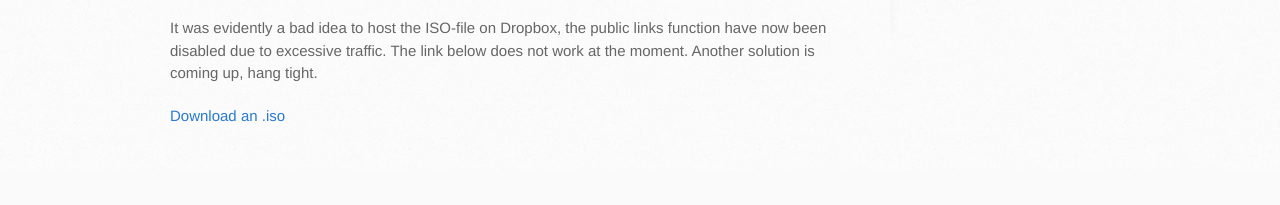
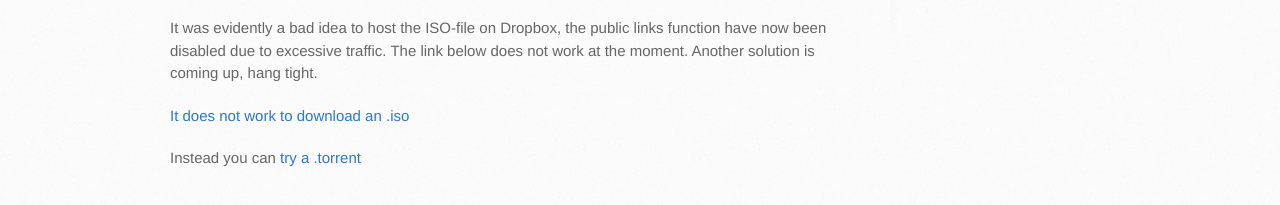
Before and after one commit to SverigeLinux/SverigeLinux.github.io, a plain HTML site: page index.html in a window 1280 px wide. Shown: the part 703-908 px from the top of the page. Before the commit the page ends 873 px from the top, so only its background shows below. Drawn offline with Linux system fonts and the light colour scheme.

Commit message:
Update index.html

```diff
--- a/index.html
+++ b/index.html
@@ -35,7 +35,8 @@
 <iframe width="560" height="315" src="https://www.youtube.com/embed/W1tT60E830E" frameborder="0" allowfullscreen></iframe>
 <p>&nbsp;</p>
 <p><strong>It was evidently a bad idea to host the ISO-file on Dropbox, the public links function have now been disabled due to excessive traffic. The link below does not work at the moment. Another solution is coming up, hang tight.</strong></p>
-<p><a href="https://www.dropbox.com/s/pn045ta1q1if9st/sverigelinux-0.0.9-alpha.iso?dl=0">Download an .iso</a></p>
+<p><a href="https://www.dropbox.com/s/pn045ta1q1if9st/sverigelinux-0.0.9-alpha.iso?dl=0">It does not work to download an .iso</a></p>
+<p>Instead you can <a href="http://linuxtracker.org/download.php?id=8cdcdaf6cfe17c3d3892d6ac97f6dbeeaffb23da&f=sverigelinux-0.0.9-alpha.iso.torrent&key=0&hc_location=ufi">try a .torrent</a></p>
         </section>
 
         <aside id="sidebar">
```
